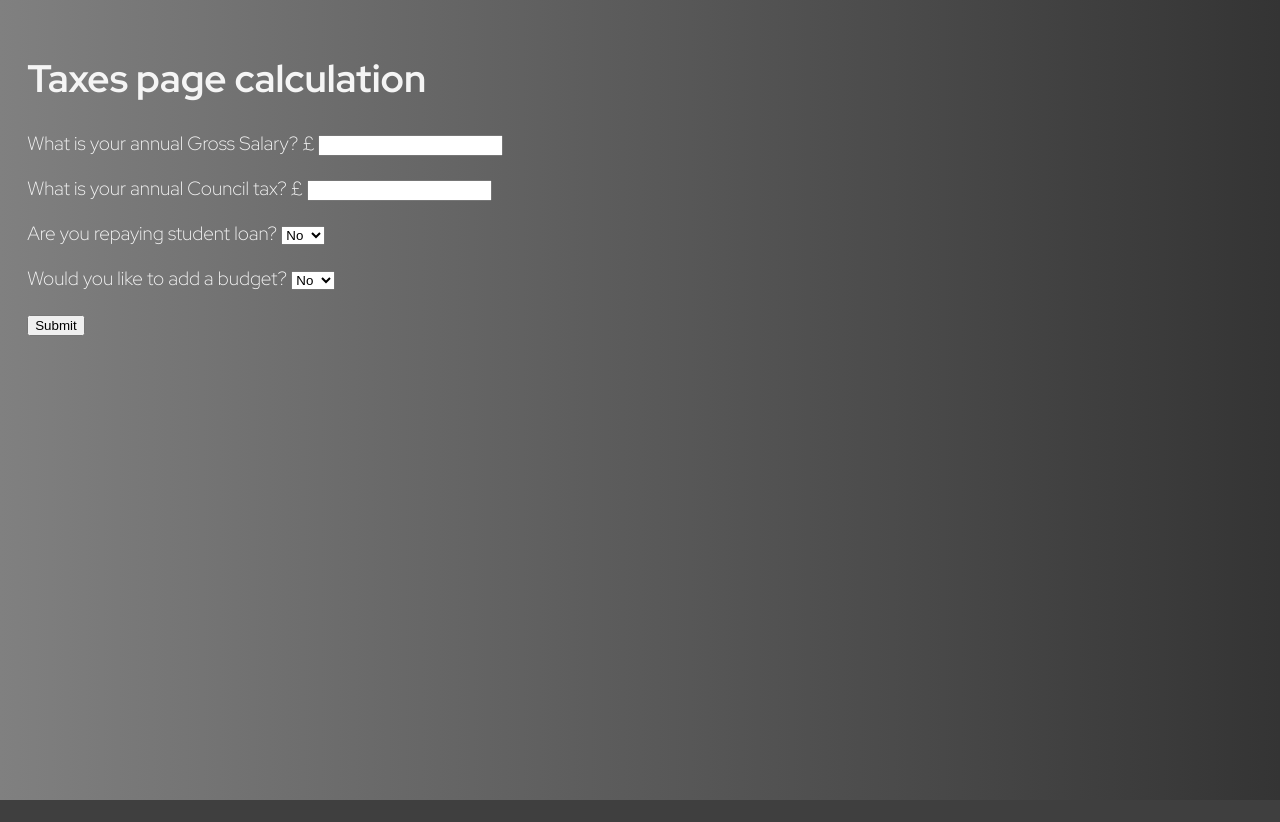
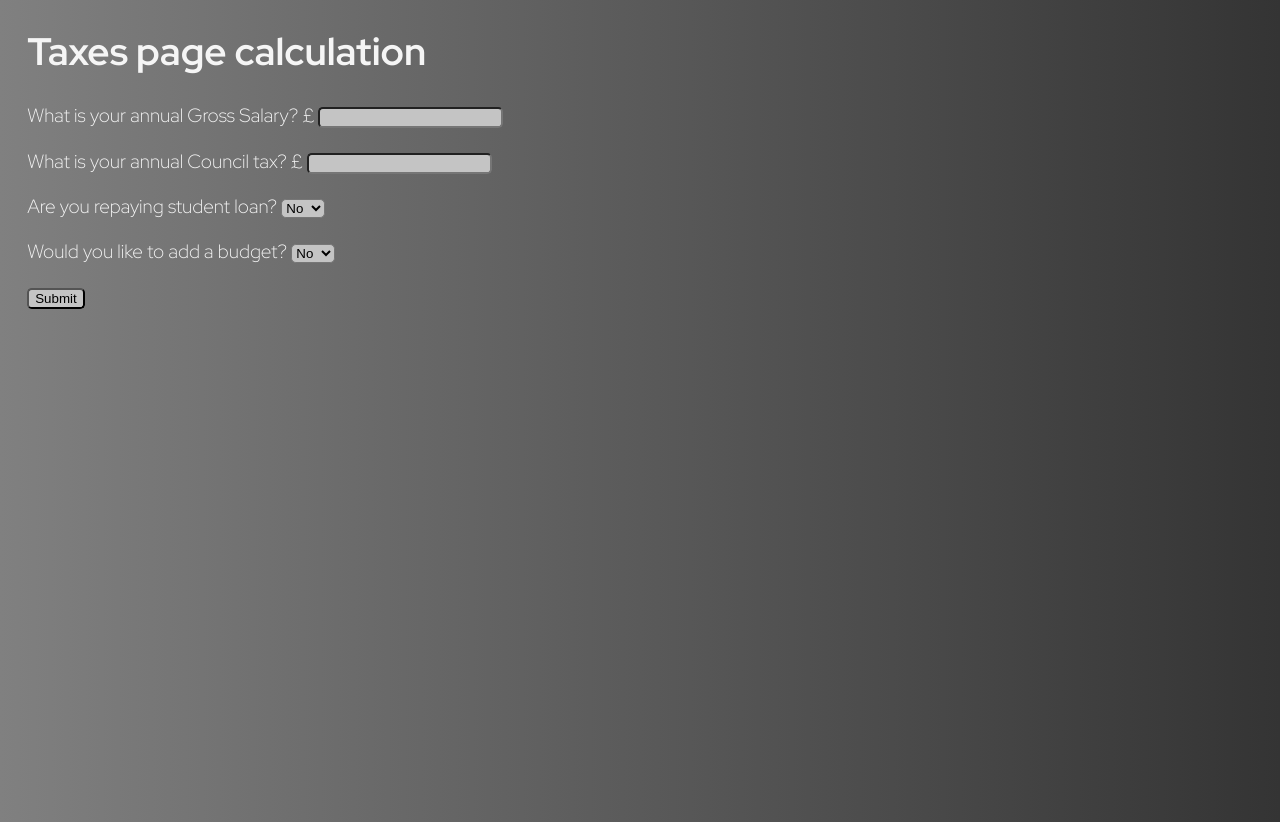
Before and after one commit to MehmetOmercik/taxes-budget, a Django app: page / in a window 1280 px wide. Before the commit the page ends 800 px from the top, so only its background shows below. Run offline with Django 3.2, Linux system fonts and the light colour scheme.

Commit message:
Added hover effect for elements and fixed padding

```diff
--- a/static/taxes.css
+++ b/static/taxes.css
@@ -1,14 +1,13 @@
 @import url("https://fonts.googleapis.com/css2?family=Red+Hat+Display:wght@300;700;900&display=swap");
-html {
-  height: clamp(100vh, 100vh, 200vh);
-}
+
 body {
   background: linear-gradient(to left, rgba(0, 0, 0, 0.798), gray) no-repeat;
-  /* height: clamp(96.5vh, 96.5vh, 96.5vh); */
+  min-height: 96.5vh;
   font-size: 1.2rem;
   color: whitesmoke;
   font-family: "Red Hat Display", sans-serif;
-  padding: 1.2rem;
+  padding: 0 1.2rem 1rem 1.2rem;
+  /* color: red; */
   /* display: flex;
   flex-direction: column; */
 }
@@ -17,4 +16,25 @@ table,
 th,
 td {
   border: 2px solid black;
+  border-radius: 0.5rem;
 }
+
+th:hover,
+tr:hover,
+input:hover,
+select:hover {
+  background: rgba(201, 171, 0, 0.643);
+  transition-duration: 250ms;
+}
+
+input,
+select {
+  border-radius: 0.3rem;
+  background: rgb(196, 196, 196);
+  /* width: 30px; */
+}
+
+/*prevents label from activating input:hover*/
+label {
+  pointer-events: none;
+}
```
